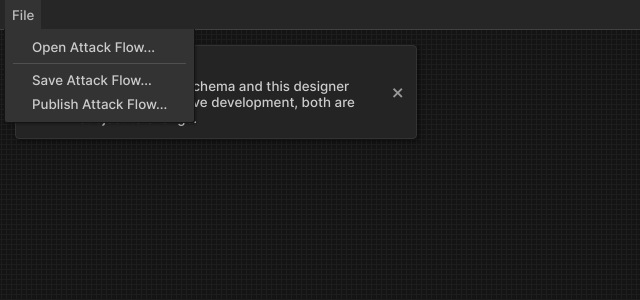
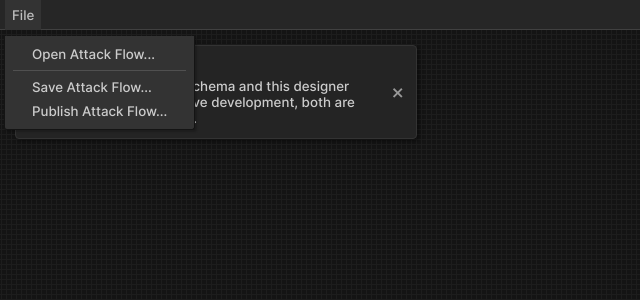
Before and after one commit to center-for-threat-informed-defense/attack-flow, a Vue app in the folder src/attack_flow_designer/: page / in a window 1280 px wide. Both pictures are taken after a click on the item "File". Shown: the top 300 px of the page, without its empty margins (0-640 px from the left). Built offline with nearby package versions, Linux system fonts and the light colour scheme.

Commit message:
Wrapped <li> elements in <ul> elements. Added generic font fallback

```diff
--- a/src/attack_flow_designer/src/components/Controls/Fields/DateTimeField.vue
+++ b/src/attack_flow_designer/src/components/Controls/Fields/DateTimeField.vue
@@ -41,31 +41,31 @@
       </div>
       <div class="time">
         <div class="time-column-container">
-          <div class="hour time-column" :style="{ right: `-${sbw}px` }"  @wheel.passive.stop ref="hour">
+          <ul class="hour time-column" :style="{ right: `-${sbw}px` }"  @wheel.passive.stop ref="hour">
             <li :class="{ select: i === hour }" v-for="i in 12" :key="i" @click="setHours(i)">
               {{ `${ i }`.padStart(2, "0") }}
             </li>
-          </div>
+          </ul>
         </div>
         <div class="time-column-container">
-          <div class="minute time-column" :style="{ right: `-${sbw}px` }" @wheel.passive.stop ref="mins">
+          <ul class="minute time-column" :style="{ right: `-${sbw}px` }" @wheel.passive.stop ref="mins">
             <li :class="{ select: i - 1 === mins }" v-for="i in 60" :key="i" @click="setMinute(i - 1)">
               {{ `${ i - 1 }`.padStart(2, "0") }}
             </li>
-          </div>
+          </ul>
         </div>
         <div class="time-column-container">
-          <div class="second time-column" :style="{ right: `-${sbw}px` }" @wheel.passive.stop ref="secs">
+          <ul class="second time-column" :style="{ right: `-${sbw}px` }" @wheel.passive.stop ref="secs">
             <li :class="{ select: i - 1 === secs }" v-for="i in 60" :key="i" @click="setSecond(i - 1)">
               {{ `${ i - 1 }`.padStart(2, "0")  }}
             </li>
-          </div>
+          </ul>
         </div>
         <div class="time-column-container">
-          <div class="meridiem time-column" :style="{ right: `-${sbw}px` }" @wheel.passive.stop>
+          <ul class="meridiem time-column" :style="{ right: `-${sbw}px` }" @wheel.passive.stop>
             <li :class="{ select: 'AM' === meri }" @click="setMeridiem('AM')">AM</li>
             <li :class="{ select: 'PM' === meri }" @click="setMeridiem('PM')">PM</li>
-          </div>
+          </ul>
         </div>
       </div>
     </div>
@@ -358,7 +358,7 @@ export default defineComponent({
 
 input {
   box-sizing: border-box;
-  font-family: "Inconsolata";
+  font-family: "Inconsolata", monospace;
   color: #bfbfbf;
   height: 100%;
   width: 100%;
@@ -556,6 +556,8 @@ input:focus {
   position: absolute;
   left: 0;
   height: 100%;
+  margin: 0px;
+  padding: 0px;
   overflow-x: hidden;
 }
 
--- a/src/attack_flow_designer/src/components/Controls/Fields/Dropdown.vue
+++ b/src/attack_flow_designer/src/components/Controls/Fields/Dropdown.vue
@@ -8,11 +8,11 @@
       </div>
       <div class="dropdown-arrow">▼</div>
     </div>
-    <div :class="['dropdown-options',`align-${align}`]" v-show="showDropdown" :style="{ marginTop: `${dropMargin}px` }">
+    <ul :class="['dropdown-options',`align-${align}`]" v-show="showDropdown" :style="{ marginTop: `${dropMargin}px` }">
       <li v-for="(option, i) of options" :key="option.text" :class="`align-${align}`" @click.stop="select(i)">
         {{ option[textKey] }}
       </li>
-    </div>
+    </ul>
   </div>
 </template>
 
@@ -86,7 +86,7 @@ export default defineComponent({
   padding: 6px 0px;
 }
 .dropdown-arrow {
-  font-family: "Inter";
+  font-family: "Inter", sans-serif;
   font-size: 7pt;
   color: #666666;
   padding-right: 10px;
@@ -97,7 +97,7 @@ export default defineComponent({
   width: 100%;
   padding: 0px 8px 0px 12px;
   box-sizing: border-box;
-  font-family: "Inconsolata";
+  font-family: "Inconsolata", monospace;
   color: #bfbfbf;
   font-size: 10pt;
 }
@@ -110,6 +110,7 @@ export default defineComponent({
   padding: 8px;
   background: #0f0f0f;
   border-radius: 3px;
+  margin: 0px;
   box-shadow: 2px 2px 0px 0px rgb(0 0 0 / 30%);
   box-sizing: border-box;
   z-index: 10;
@@ -124,7 +125,7 @@ export default defineComponent({
 .dropdown-options li {
   list-style: none;
   user-select: none;
-  font-family: "Inter";
+  font-family: "Inter", sans-serif;
   font-size: 10pt;
   color: #999999;
   padding: 4px 12px;
--- a/src/attack_flow_designer/src/components/Controls/Fields/NumberField.vue
+++ b/src/attack_flow_designer/src/components/Controls/Fields/NumberField.vue
@@ -94,7 +94,7 @@ export default defineComponent({
 input {
   box-sizing: border-box;
   background: none;
-  font-family: "Inconsolata";
+  font-family: "Inconsolata", monospace;
   border: none;
   color: #bfbfbf;
   height: 100%;
@@ -114,7 +114,7 @@ input:focus {
 .increment-arrows {
   display: flex;
   flex-direction: column;
-  font-family: "Inter";
+  font-family: "Inter", sans-serif;
   font-size: 7pt;
   color: #666666;
   padding-right: 8px;
--- a/src/attack_flow_designer/src/components/Controls/Fields/TextField.vue
+++ b/src/attack_flow_designer/src/components/Controls/Fields/TextField.vue
@@ -39,7 +39,7 @@ export default defineComponent({
 input {
   box-sizing: border-box;
   background: none;
-  font-family: "Inconsolata";
+  font-family: "Inconsolata", monospace;
   border: none;
   color: #bfbfbf;
   height: 100%;
--- a/src/attack_flow_designer/src/components/Controls/Menus/ContextMenuListing.vue
+++ b/src/attack_flow_designer/src/components/Controls/Menus/ContextMenuListing.vue
@@ -1,7 +1,7 @@
 <template>
   <div class="context-menu-listing-control" :style="offset">
     <input type="file" ref="file" style="display:none" @change="readFile">
-    <div class="section" v-for="section of sections" :key="section.name">
+    <ul class="section" v-for="section of sections" :key="section.name">
       <template v-for="item of section.items" :key="item.id">
         <li
           v-if="item.type === 'submenu'"
@@ -26,7 +26,7 @@
         </li>
       </template>
       <a class="section-divider"></a>
-    </div>
+    </ul>
   </div>
 </template>
 
@@ -193,6 +193,11 @@ export default defineComponent({
   background: #333333;
 }
 
+.section {
+  padding: 0px;
+  margin: 0px;
+}
+
 /** === Section Divider === */
 
 .section .section-divider {
--- a/src/attack_flow_designer/src/components/Controls/TitleBar.vue
+++ b/src/attack_flow_designer/src/components/Controls/TitleBar.vue
@@ -1,5 +1,6 @@
 <template>
   <FocusBox class="title-bar-control" @unfocus="menuClickOut">
+    <ul>
       <li class="icon"><slot name="icon"></slot></li>
       <li
       v-for="menu of menus" :key="menu.id"
@@ -15,6 +16,7 @@
           @select="menuSelect"
       />
       </li>
+    </ul>
   </FocusBox>
 </template>
 
@@ -77,6 +79,11 @@ export default defineComponent({
   font-weight: 500;
 }
 
+ul {
+  padding: 0px;
+  margin: 0px;
+}
+
 /** === Menu Items === */
 
 li, .icon {
--- a/src/attack_flow_designer/src/components/Elements/AppNotifications.vue
+++ b/src/attack_flow_designer/src/components/Elements/AppNotifications.vue
@@ -71,7 +71,7 @@ export default defineComponent({
   justify-content: center;
   height: 14px;
   width: 14px;
-  font-family: 'Inconsolata';
+  font-family: 'Inconsolata', monospace;
   color: #fff;
   font-size: 14pt;
   font-weight: 600;
--- a/src/attack_flow_designer/src/components/Elements/AttackFlowCanvas.vue
+++ b/src/attack_flow_designer/src/components/Elements/AttackFlowCanvas.vue
@@ -823,7 +823,6 @@ export default defineComponent({
   display: flex;
   align-items: center;
   justify-content: center;
-  background: #000;
   border-radius: 3px;
   border: solid 1px #1f1f1f;
   box-sizing: border-box;
--- a/src/attack_flow_designer/src/components/Elements/AttackFlowDesigner.vue
+++ b/src/attack_flow_designer/src/components/Elements/AttackFlowDesigner.vue
@@ -42,7 +42,7 @@ export default defineComponent({
 
 <style scoped>
 .attack-flow-designer-container {
-  font-family: "Inter";
+  font-family: "Inter", sans-serif;
   -webkit-font-smoothing: antialiased;
   -moz-osx-font-smoothing: grayscale;
   background: #121212;
--- a/src/attack_flow_designer/src/components/Elements/AttackFlowEdgeMenu.vue
+++ b/src/attack_flow_designer/src/components/Elements/AttackFlowEdgeMenu.vue
@@ -201,7 +201,7 @@ p { margin: 0px }
   padding: 7px 8px;
   background: #242424;
   border-right: solid 1px #383838;
-  font-family: "Inconsolata";
+  font-family: "Inconsolata", monospace;
   font-size: 11pt;
   color: #999999;
 }
--- a/src/attack_flow_designer/src/components/Elements/AttackFlowNode.vue
+++ b/src/attack_flow_designer/src/components/Elements/AttackFlowNode.vue
@@ -307,7 +307,7 @@ p { margin: 0px }
 
 .field-name {
   color: #999999;
-  font-family: "Inconsolata";
+  font-family: "Inconsolata", monospace;
   font-size: 11pt;
   padding: 7px 8px;
   border-right: solid 1px #383838;
```
Lines whose indentation alone changed are shown as unchanged.
